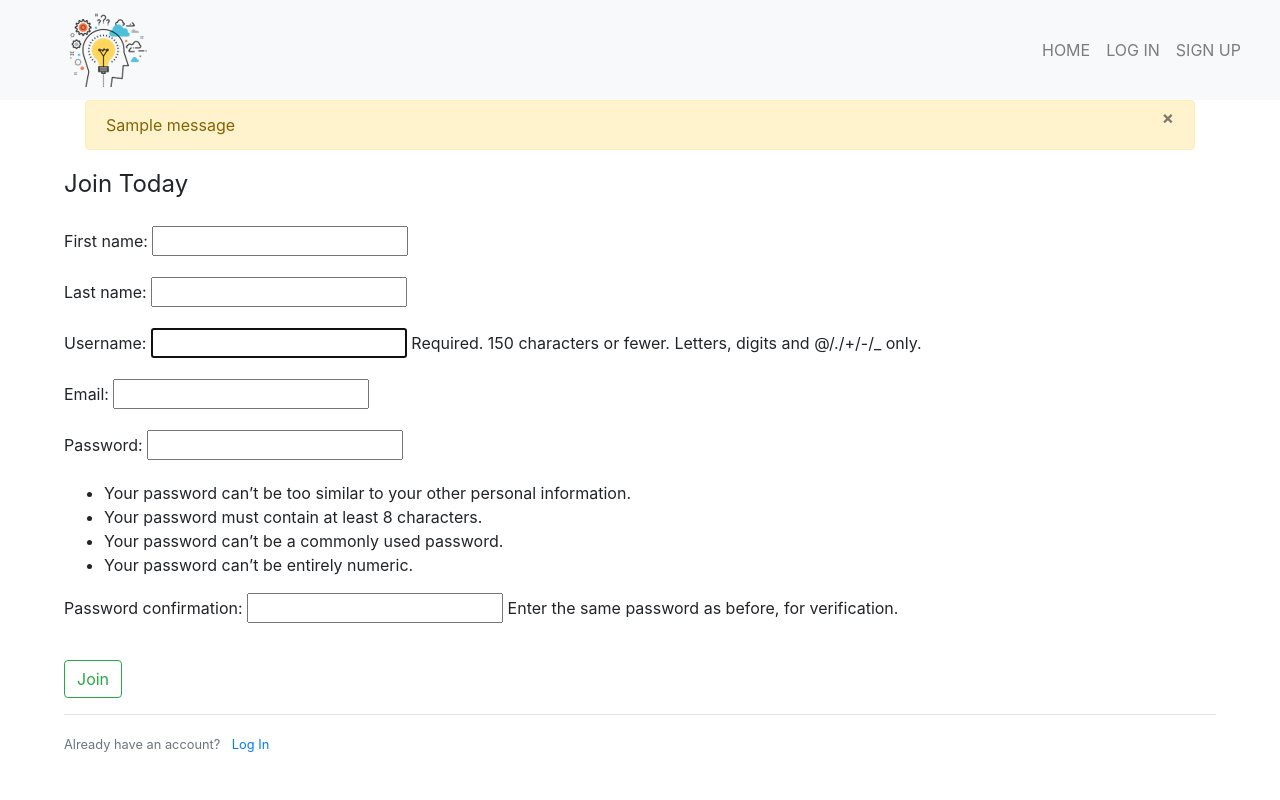
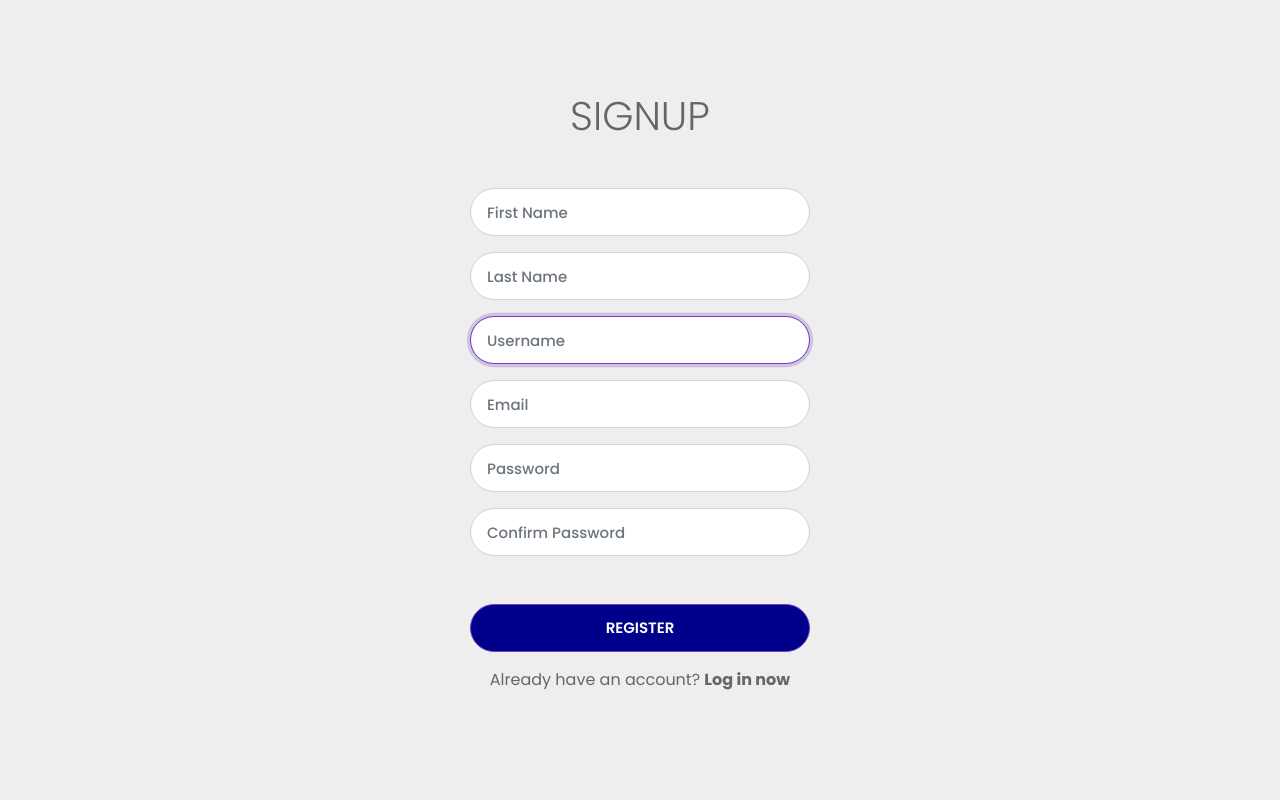
Before and after one commit to SaifullahUsmani693/QuizApp, a Django app: page /register/ in a window 1280 px wide. Run offline with Django 3.2, Linux system fonts and the light colour scheme; tables that the repository leaves empty hold one stand-in row (values such as "Sample post"); one stand-in notice (Sample message) is shown; some libraries are stand-ins or nearby versions.

Commit message:
Frontend Implemented And FrontendFixes

```diff
--- a/quiz/forms.py
+++ b/quiz/forms.py
@@ -2,7 +2,7 @@ from django import forms
 from django.contrib.auth.models import User
 from django.contrib.auth.forms import UserCreationForm
 
-from django.forms.widgets import RadioSelect
+from django.forms.widgets import *
 
 
 class QuestionForm(forms.Form):
@@ -14,9 +14,50 @@ class QuestionForm(forms.Form):
 
 
 class UserRegistrationForm(UserCreationForm):
-    email = forms.EmailField()
+    password1 = forms.CharField(widget=forms.PasswordInput(attrs={
+        'class': 'form-control rounded-pill form-control-lg',
+        'placeholder': 'Password',
+    }))
+    password2 = forms.CharField(widget=forms.PasswordInput(attrs={
+        'class': 'form-control rounded-pill form-control-lg',
+        'placeholder': 'Confirm Password',
+    }))
 
     class Meta:
         model = User
         fields = ['first_name', 'last_name', 'username',
                   'email', 'password1', 'password2']
+
+        widgets = {
+            'first_name': forms.TextInput(
+                attrs={
+                    'class': 'form-control rounded-pill form-control-lg',
+                    'placeholder': 'First Name',
+                }
+            ),
+
+
+
+            'last_name': forms.TextInput(
+                attrs={
+                    'class': 'form-control rounded-pill form-control-lg',
+                    'placeholder': 'Last Name',
+                }
+            ),
+
+            'username': forms.TextInput(
+                attrs={
+                    'class': 'form-control rounded-pill form-control-lg',
+                    'placeholder': 'Username',
+                }
+            ),
+
+            'email': forms.EmailInput(
+                attrs={
+                    'class': 'form-control rounded-pill form-control-lg',
+                    'placeholder': 'Email',
+                }
+            ),
+
+
+        }
--- a/quiz/templates/base.html
+++ b/quiz/templates/base.html
@@ -5,7 +5,12 @@
 
   <head>
     <meta charset="utf-8">
+
     <meta name="viewport" content="width=device-width, initial-scale=1">
+
+    <meta name="viewport" content="width=device-width, initial-scale=1, shrink-to-fit=no">
+    <link rel="stylesheet" href="https://stackpath.bootstrapcdn.com/bootstrap/4.3.1/css/bootstrap.min.css"
+      integrity="sha384-ggOyR0iXCbMQv3Xipma34MD+dH/1fQ784/j6cY/iJTQUOhcWr7x9JvoRxT2MZw1T" crossorigin="anonymous">
     <link rel="stylesheet" href="https://maxcdn.bootstrapcdn.com/bootstrap/4.0.0/css/bootstrap.min.css">
     <script src="https://ajax.googleapis.com/ajax/libs/jquery/3.3.1/jquery.min.js"></script>
     <script src="https://cdnjs.cloudflare.com/ajax/libs/popper.js/1.12.9/umd/popper.min.js"></script>
@@ -36,10 +41,10 @@
               <a class="nav-link" href="{% url 'logout' %}">LOG OUT</a>
             </li>
             <li class="nav-item activate">
-              <a href="{% url 'quiz_index' %}" class="nav-link">Quizzes</a>
+              <a href="{% url 'quiz_index' %}" class="nav-link">QUIZZES</a>
             </li>
             <li class="nav-item activate">
-              <a href="{% url 'quiz_progress' %}" class="nav-link">Progress</a>
+              <a href="{% url 'quiz_progress' %}" class="nav-link">PROGREESS</a>
             </li>
             {% else %}
             <li class="nav-item activate">
--- a/quiz/templates/index.html
+++ b/quiz/templates/index.html
@@ -3,9 +3,9 @@
 {% block content %}
 <h1>This is my index page</h1>
 {% if user.is_authenticated %}
-    <p>Username: {{user.username}}</p>
-    <p>Name: {{user.first_name}} {{user.last_name}}</p>
-    <p>Email: {{user.email}}</p>
+<p>Username: {{user.username}}</p>
+<p>Name: {{user.first_name}} {{user.last_name}}</p>
+<p>Email: {{user.email}}</p>
 {% endif %}
 
 {% endblock  %}
--- a/quiz/templates/register.html
+++ b/quiz/templates/register.html
@@ -1,37 +1,63 @@
-{% include "base.html" %}
+<!doctype html>
+{% load static %}
+<html lang="en">
 
     <head>
+        <meta charset="utf-8">
+        <meta name="viewport" content="width=device-width, initial-scale=1, shrink-to-fit=no">
+        <link rel="stylesheet" href="https://stackpath.bootstrapcdn.com/bootstrap/4.3.1/css/bootstrap.min.css"
+            integrity="sha384-ggOyR0iXCbMQv3Xipma34MD+dH/1fQ784/j6cY/iJTQUOhcWr7x9JvoRxT2MZw1T" crossorigin="anonymous">
+        <link rel="stylesheet" href="{% static '/css/register_style.css' %}">
+
         <title>QuizApp| Register</title>
     </head>
-{% block content %}
-<div style="width: 90%; margin: auto;">
-    <!--head-->
-    <div class="box-element">
-        <form action="" method="POST">
+    <link rel="stylesheet" href="register_style.css">
+    <title>Signup</title>
+    </head>
+
+    <body>
+
+
+        <!doctype html>
+        <html lang="en">
+
+
+            <div class="d-flex justify-content-center align-items-center login-container">
+                <form class="login-form text-center" method="POST">
                     {% csrf_token %}
-            <div class="content-section">
+                    <h1 class="mb-5 font-weight-light text-uppercase">Signup</h1>
+                    <div class="form-group">
+                        {{ form.first_name }}
+                    </div>
 
-                <fieldset class="form-group">
+                    <div class="form-group">
+                        {{ form.last_name }}
+                    </div>
 
-                    <legend class="border_bottom mb-4">
-                        Join Today
-                    </legend>
-                    {{ form.as_p }}
-                </fieldset>
                     <div class="form-group">
-                    <button class="btn btn-outline-success" type="submit">Join</button>
+
+                        {{ form.username }}
                     </div>
-        </form>
-        <div class="border-top pt-3">
-            <small class="text-muted">
-                Already have an account?
-                <a class="ml-2" href="{% url 'login'%}">
-                    Log In</a>
-            </small>
+                    <div class="form-group">
+
+                        {{ form.email }}
                     </div>
+                    <div class="form-group">
+
+                        {{ form.password1 }}
                     </div>
-</div>
+                    <div class="form-group">
+
+                        {{ form.password2 }}
                     </div>
 
 
-{% endblock content %}
+
+                    <button type="submit"
+                        class="btn mt-5 rounded-pill btn-lg btn-custom btn-block text-uppercase">Register</button>
+                    <p class="mt-3 font-weight-normal">Already have an account? <a href="{% url 'login'%}"><strong>Log
+                                in
+                                now</strong></a>
+                    </p>
+                </form>
+            </div>
```
Also changed, not shown: quiz/templates/Home.html (+10 -1 lines), quiz/templates/Signup.html (+14 -8 lines), quiz/templates/login.html (+44 -6 lines). Lines whose indentation alone changed are shown as unchanged.
